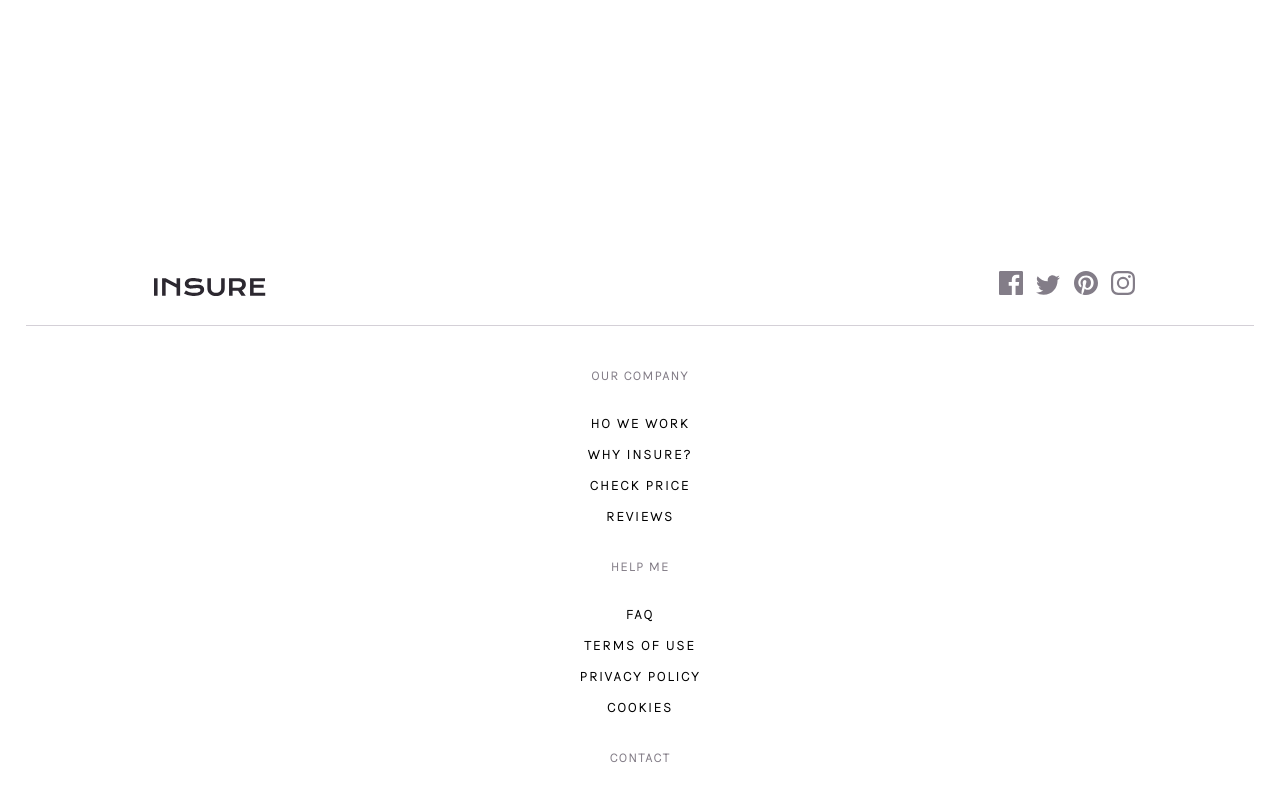
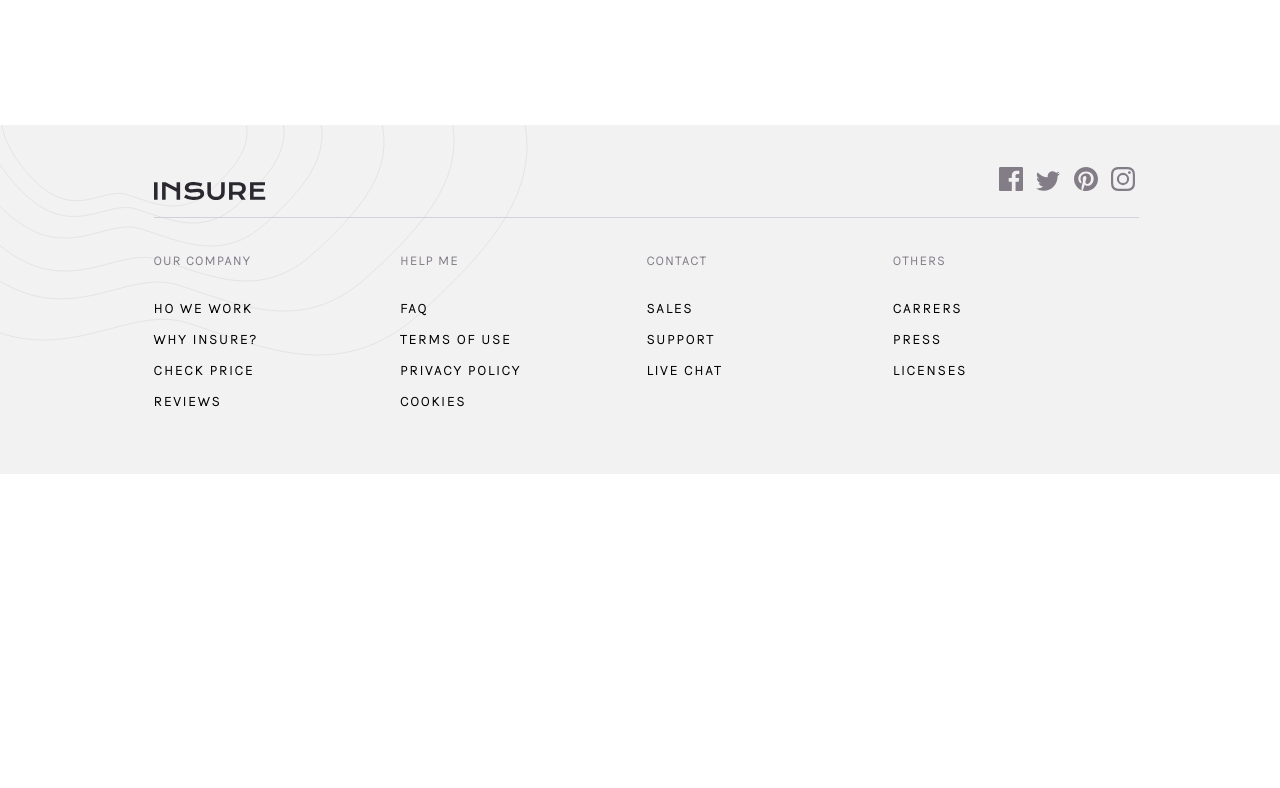
Before and after one commit to wicho37/insure_landing_page-7, a React (Vite) app: page / in a window 1280 px wide. Shown: the part 1612-2400 px from the top of the page. After the commit the page ends 2086 px from the top, so only its background shows below. Built offline with nearby package versions, Linux system fonts and the light colour scheme.

Commit message:
se continua agregando el css para la vista desktop, queda faltando acomodar la imagen q esta a la derecha del nav y el modo de estados activos

```diff
--- a/src/App.module.css
+++ b/src/App.module.css
@@ -3,3 +3,6 @@
     padding: 0%;
     font-family: karla;
 }
+.content .content2 {
+    background-color: hsl(273deg 4% 51% / 10%)
+}
--- a/src/App.tsx
+++ b/src/App.tsx
@@ -18,8 +18,11 @@ function App() {
         <Seguro />
         <Different />
         <Nostros />
-        <SocialNeuwork />
-        <Footer />
+        <div className={style.content2}>
+            <SocialNeuwork />
+            <Footer />
+        </div>
+
 
        </div>
     )
--- a/src/componenst/cardFooter/CardFooter.module.css
+++ b/src/componenst/cardFooter/CardFooter.module.css
@@ -25,3 +25,20 @@ h4{
     border-top: 1px solid  hsl(274, 8%, 83%);
     margin: 0 26px;
   }
+
+
+
+  @media (min-width:1200px) {
+    .contentCardFooter{
+        width: 25%;
+        margin: 0;
+        text-align: left;
+    }
+    .contentCardFooter:nth-child(1){
+        border-top: none;
+        margin: 0
+    }
+    h4{
+      margin: 0 0 25px;
+    }
+}
--- a/src/componenst/footer/Footer.module.css
+++ b/src/componenst/footer/Footer.module.css
@@ -2,3 +2,14 @@
     text-align: center;
     height: 795px;
 }
+
+
+@media (min-width:1200px) {
+    .footer{
+        display: flex;
+        height: 256px;
+        margin: 0 11% 0 12%;
+        position: relative;
+        border-top: 1px solid hsl(274, 8%, 83%);
+    }
+}
--- a/src/componenst/redes/Redes.module.css
+++ b/src/componenst/redes/Redes.module.css
@@ -16,7 +16,7 @@
 .networks img{
     position: relative;
 }
- .Nav{
+.Nav{
     position: absolute;
     transform: scale(1);
     opacity: 1;
@@ -28,15 +28,18 @@
 
 
  @media (min-width:1200px) {
+    .social{
+        height: 92px;
+    }
     .networks{
         display: contents;
     }
     .networks img{
-        margin-top: 12%;
+        margin-top: 4.5%;
         margin-left: 12%;
     }
     .networks div{
-        margin-top: -6%;
+        margin-top: -4.3%;
         margin-left: 66%;
         margin-right: 3%;
     }
@@ -46,7 +49,9 @@
     .Nav{
         display: none;
     }
-    /* .footer{
-        display: contents;
-    } */
+    .footer{
+        display: flex;
+        position: absolute;
+        /* margin-top: 84px; */
+    }
  }
--- a/src/componenst/redes/Redes.tsx
+++ b/src/componenst/redes/Redes.tsx
@@ -14,10 +14,10 @@ const SocialNeuwork = () => {
     return(
         <div className={style.social}>
             <img src={patternNav} alt="" className={style.Nav}/>
-
+            <img src={patternFooter} alt="" className={style.footer}/>
             <div className={style.networks}>
                    <img src={logo} alt="logo pagina" />
-                   <img src={patternFooter} alt="" className={style.footer}/>
+
                 <div>
                    <a href="#"><img src={social1} alt="" /></a>
                    <a href="#"><img src={social2} alt="" /></a>
```
